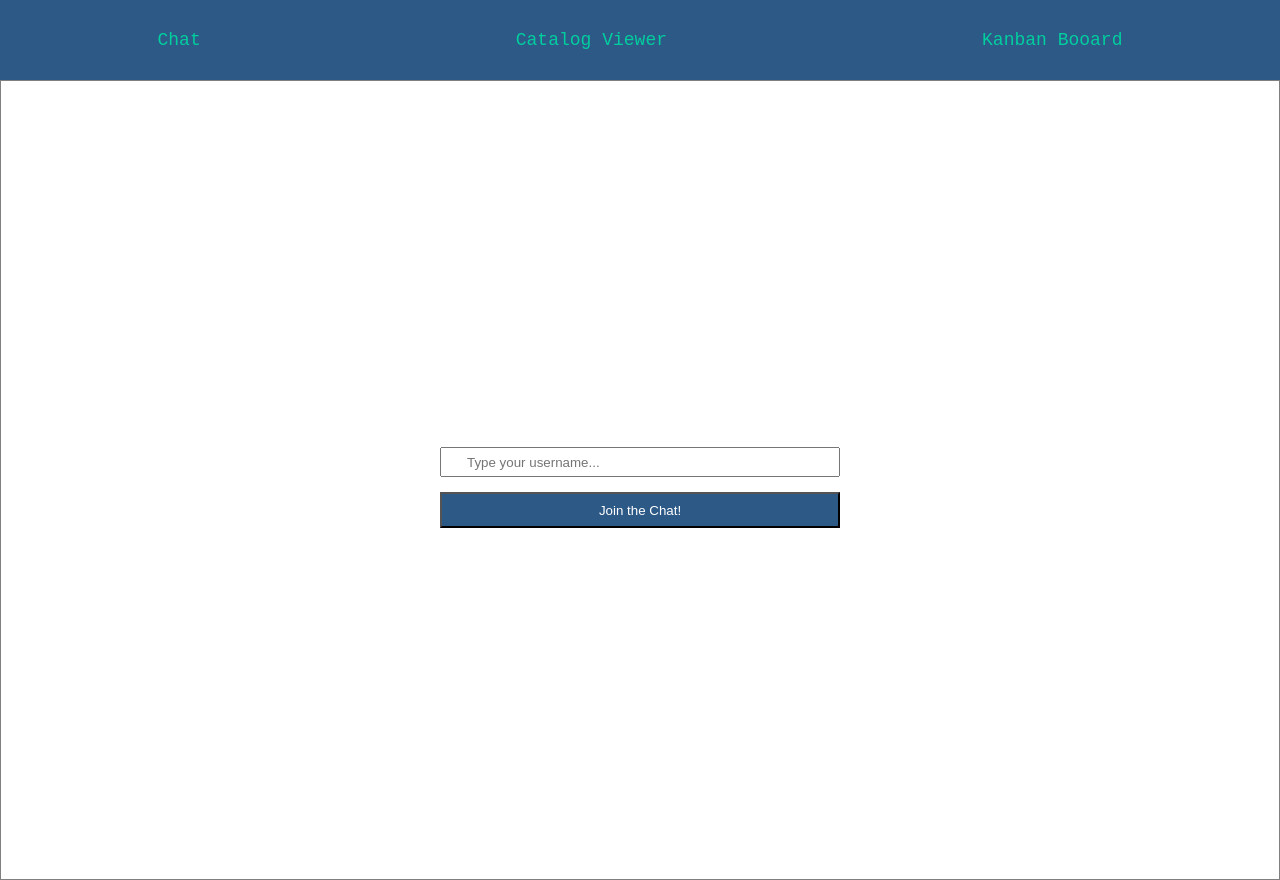
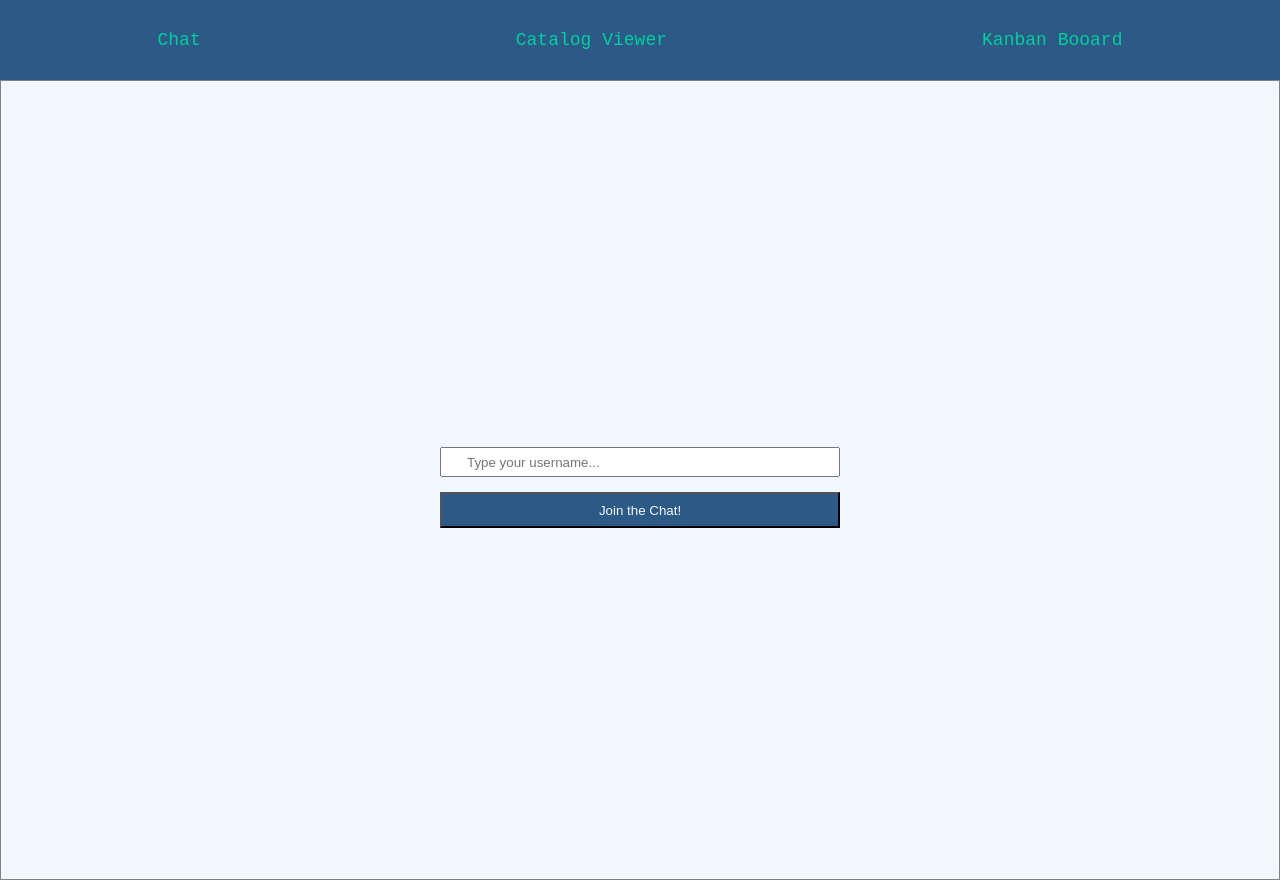
Before and after one commit to maurajoglekar/chat-2024, a React (Create React App) app: page / in a window 1280 px wide. Built offline with nearby package versions, Linux system fonts and the light colour scheme.

Commit message:
cleanup colors

```diff
--- a/src/components/chat/ChatConsole.jsx
+++ b/src/components/chat/ChatConsole.jsx
@@ -15,7 +15,7 @@ const StyledChatConsole = styled.div`
 
   section {
     width: 100%;
-    background-color: #ffffff;
+    background-color: ${({ theme }) => theme.colors.white};
   }
 `;
 
--- a/src/components/chat/ChatContent.jsx
+++ b/src/components/chat/ChatContent.jsx
@@ -5,14 +5,14 @@ const StyledChatContent = styled.div`
   .title-section {
     display: block;
     height: 100px;
-    background-color: #ffffff;
+    background-color: ${({ theme }) => theme.colors.white};
     border-bottom: 1px solid #e0e0e0;
     color: gray;
   }
 
   .add-message-section {
     height: 100px;
-    background-color: #ffffff;
+    background-color: ${({ theme }) => theme.colors.white};
     border-top: 1px solid #e0e0e0;
   }
 `;
--- a/src/components/chat/LoginForm.jsx
+++ b/src/components/chat/LoginForm.jsx
@@ -3,7 +3,7 @@ import React, { useState } from "react";
 import { useNavigate } from "react-router-dom";
 
 const StyledLoginForm = styled.form`
-  background-color: #fff;
+  background-color: ${({ theme }) => theme.colors.white};
   height: 100vh;
   width: 100%;
   display: flex;
@@ -26,7 +26,7 @@ const StyledLoginForm = styled.form`
     height: 36px;
     margin-top: 15px;
     background-color: ${({ theme }) => theme.colors.lightNavyBlue};
-    color: #fff;
+    color: ${({ theme }) => theme.colors.white};
     padding: 0 30px;
   }
 `;
--- a/src/components/chat/Nav.jsx
+++ b/src/components/chat/Nav.jsx
@@ -10,7 +10,7 @@ const StyledNav = styled.nav`
 
   /* common styling for all paragraph's in nav, both in heading and list */
   div p {
-    color: #ffffff;
+    color: ${({ theme }) => theme.colors.white};
     padding-left: 25px;
     padding-top: 25px;
     margin: 0;
--- a/src/components/chat/NavHeading.jsx
+++ b/src/components/chat/NavHeading.jsx
@@ -24,10 +24,7 @@ const NavHeading = ({ startTime, userName }) => {
   function calculateElapsedMins() {
     const endTime = new Date();
     const timeDiff = endTime - startTime;
-
-    // get elapsed minutes
     const newMins = Math.floor(timeDiff / 60000);
-
     setElapsedMins(newMins);
   }
 
```
